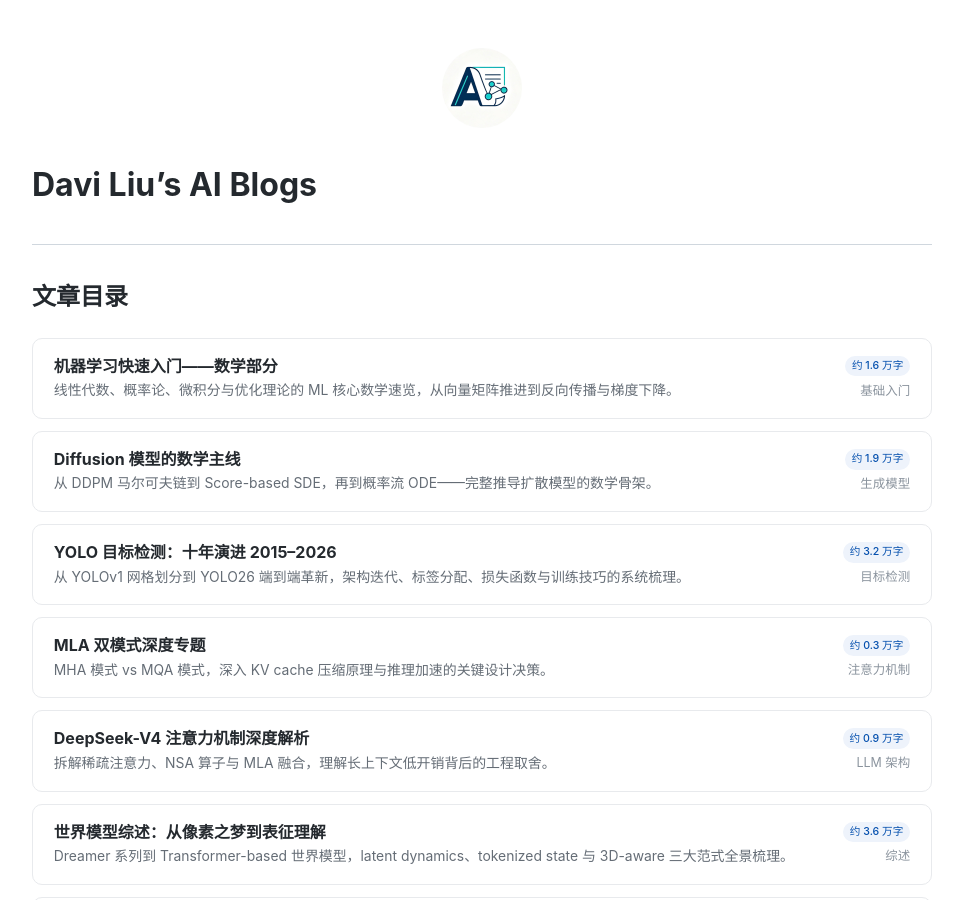
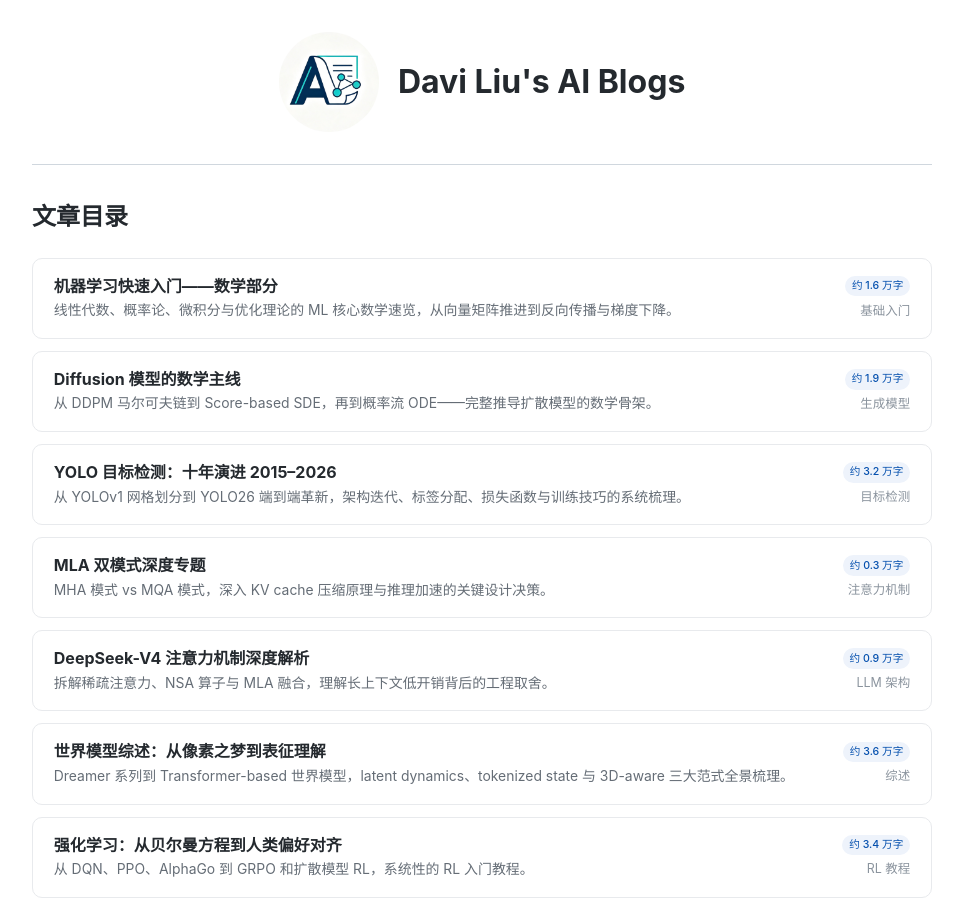
Before and after one commit to liuwwei3/liuwwei3.github.io, a Jekyll site: the page built from index.md, in a window 1280 px wide and 900 px high. Shown: the whole window, without its empty margins (158-1121 px from the left). Built offline with Jekyll 4.4.1, drawn with Linux system fonts in a browser that asks for light colours.

Commit message:
Style logo and title side-by-side on homepage
Co-Authored-By: Claude <noreply@anthropic.com>

```diff
--- a/index.md
+++ b/index.md
@@ -82,9 +82,10 @@ title: "Davi Liu's AI Blogs"
   .img-lightbox-bg { position: absolute; inset: 0; cursor: default; }
 </style>
 
-<p style="text-align:center"><img src="/logo.jpeg" style="width:80px;height:80px;border-radius:50%;object-fit:cover;"></p>
-
-# Davi Liu's AI Blogs
+<div style="display:flex; align-items:center; justify-content:center; gap:1.2em; margin-bottom:1.5em;">
+  <img src="/logo.jpeg" style="width:100px;height:100px;border-radius:50%;object-fit:cover;">
+  <h1 style="margin:0; font-size:2em;">Davi Liu's AI Blogs</h1>
+</div>
 
 ---
 
```
